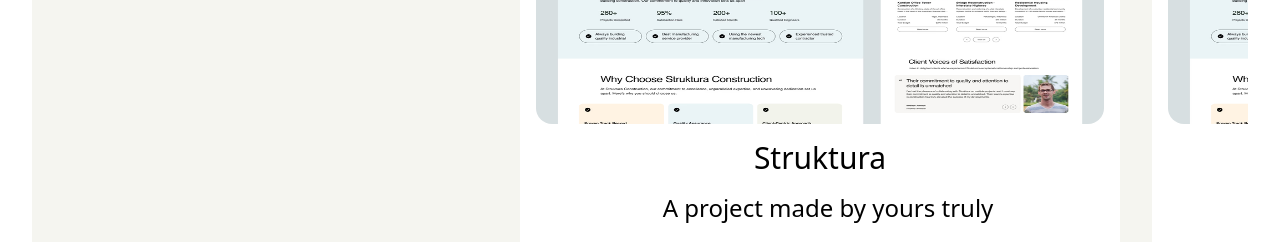
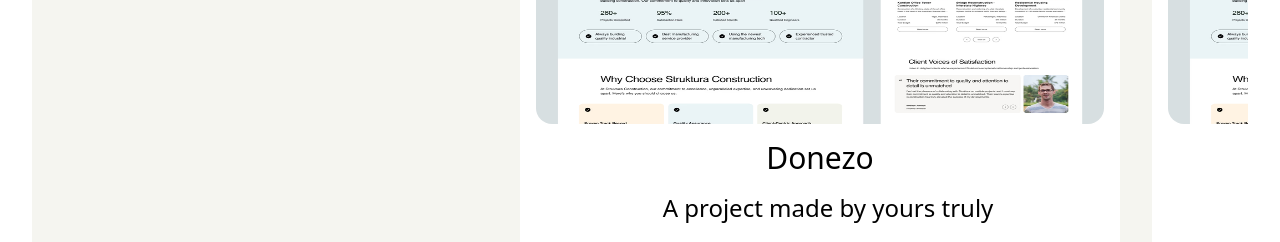
Before and after one commit to ShwetaMane13/portfolio, a React (Vite) app: page / in a window 1280 px wide. Shown: the part 3560-3802 px from the top of the page. Built offline with nearby package versions, Linux system fonts and the light colour scheme.

Commit message:
changes in work section

```diff
--- a/src/components/Works.jsx
+++ b/src/components/Works.jsx
@@ -5,17 +5,17 @@
 export const Works = () => {
   const projects = [
     {
-      title: "Struktura",
+      title: "Donezo",
       description: "A project made by yours truly",
       img: projectOne,
     },
     {
-      title: "Struktura",
+      title: "Portfolio",
       description: "A project made by yours truly",
       img: projectOne,
     },
     {
-      title: "Struktura",
+      title: "Kanban Board",
       description: "A project made by yours truly",
       img: projectOne,
     },
```
